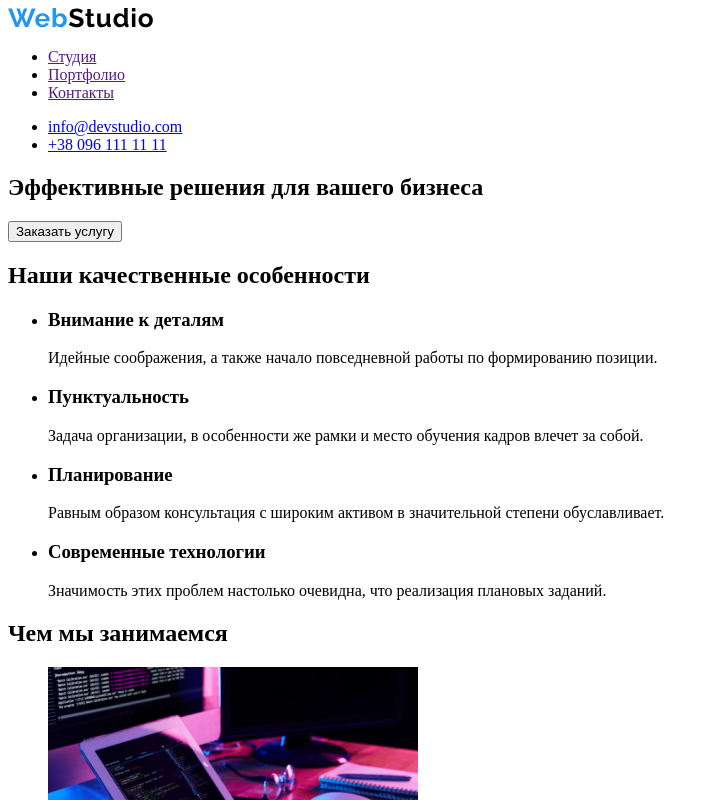
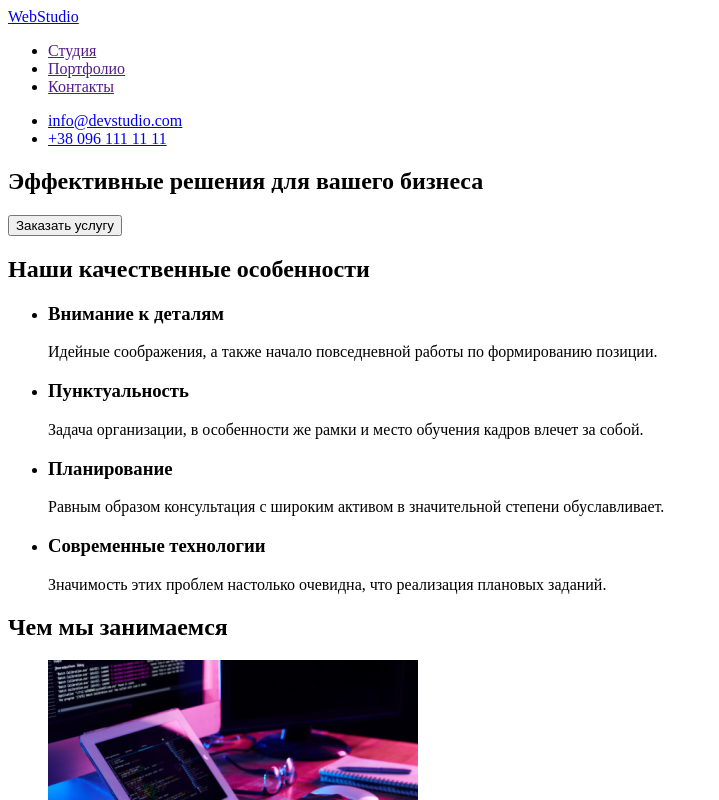
Before and after one commit to MaksShostak/goit-markup-hw-01, a plain HTML site: page index.html in a window 1280 px wide. Shown: the top 800 px of the page, without its empty margins (0-719 px from the left). Drawn offline with Linux system fonts and the light colour scheme.

Commit message:
перероблено логотип з img на txt

```diff
--- a/index.html
+++ b/index.html
@@ -9,9 +9,7 @@
   <body>
     <header>
       <nav>
-        <a href="/">
-          <img src="./images/WebStudio.svg" alt="logo WebStudio" width="145" />
-        </a>
+        <a href="/"> <span>Web</span><span>Studio</span></a>
         <ul>
           <li><a href="">Студия</a></li>
           <li><a href="">Портфолио</a></li>
@@ -119,9 +117,7 @@
     </main>
 
     <footer>
-      <a href="/">
-        <img src="./images/WebStudio.svg" alt="logo WebStudio" width="145" />
-      </a>
+      <a href="/"> <span>Web</span><span>Studio</span></a>
       <address>
         г. Киев, пр-т Леси Украинки, 26 <br />
         info@example.com <br />
```
